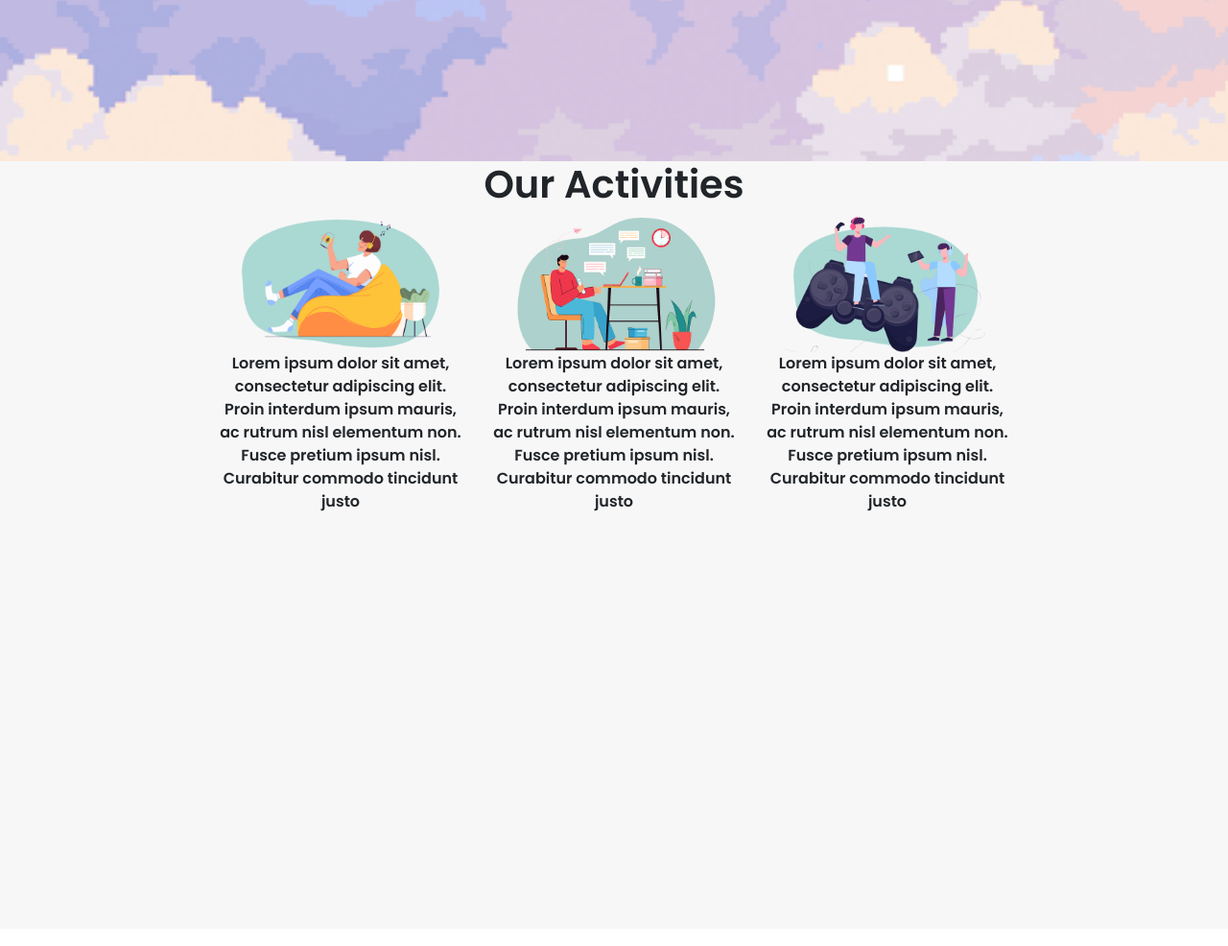
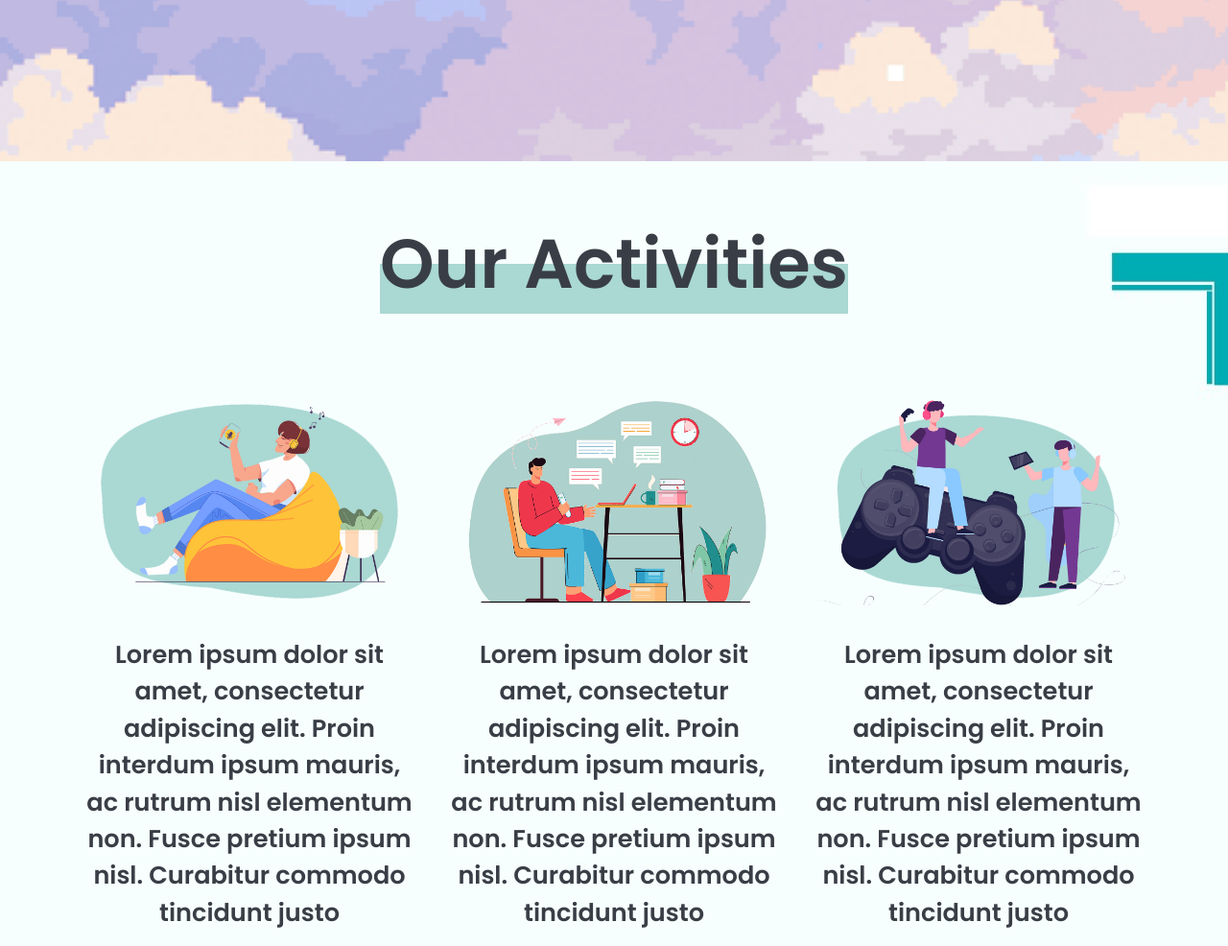
Before and after one commit to MariamZaghouanii/Doxa, a plain HTML site: page index.html in a window 1280 px wide. Shown: the part 632-1618 px from the top of the page at 96% size. Drawn offline with nearby package versions, Linux system fonts and the light colour scheme.

Commit message:
finished activities section

```diff
--- a/index.html
+++ b/index.html
@@ -38,16 +38,16 @@
 
     <!-- SECOND SECTION -->
     <section>
-        <div class="second-section">
+        <div class="second-section d-flex align-items-center row">
             <div class="container">
-                <div class="activities-title">
-                    <h1 class="text-center">Our Activities</h1>
+                <div class="text-center activities-title">
+                    <h1>Our Activities</h1>
                 </div>
 
                 <div class="activities d-flex flex-wrap justify-content-center">
 
                     <!-- MUSIC -->
-                    <div class="activity d-flex flex-column col-10 col-sm-10 col-md-8 col-lg-4 col-xl-3">
+                    <div class="activity d-flex flex-column col-10 col-sm-10 col-md-8 col-lg-4 col-xl-4">
                         <div class="activity-image text-center">
                             <img id="activity-img" src="assets/activities/music.png" alt="a person listening to music online">
                         </div>
@@ -59,7 +59,7 @@
                     </div>
 
                     <!-- DEBATES -->
-                    <div class="activity d-flex flex-column col-10 col-sm-10 col-md-8 col-lg-4 col-xl-3">
+                    <div class="activity d-flex flex-column col-10 col-sm-10 col-md-8 col-lg-4 col-xl-4">
                         <div class="activity-image text-center">
                             <img id="activity-img" src="assets/activities/debate.png" alt="a person debating online">
                         </div>
@@ -71,7 +71,7 @@
                     </div>
 
                     <!-- GAMES -->
-                    <div class="activity d-flex flex-column col-10 col-sm-10 col-md-8 col-lg-4 col-xl-3">
+                    <div class="activity d-flex flex-column col-10 col-sm-10 col-md-8 col-lg-4 col-xl-4">
                         <div class="activity-image text-center">
                             <img id="activity-img" src="assets/activities/games.png" alt="people gaming">
                         </div>
@@ -86,6 +86,9 @@
         </div>
     </section>
 
+    <script src="https://code.jquery.com/jquery-3.6.0.js"></script>
+
+    <script type="text/javascript" src="script.js"></script>
 </body>
 
 </html>
--- a/script.js
+++ b/script.js
@@ -0,0 +1,12 @@
+$(window).scroll(function(){
+    var scroll = $(window).scrollTop();
+    $('.section-one').css({
+        filter: "blur(" + (scroll/60) + "px)"
+    })
+})
+
+$("button").click(function() {
+    $('html,body').animate({
+        scrollTop: $(".second-section").offset().top},
+        'slow');
+});
--- a/styles.css
+++ b/styles.css
@@ -85,13 +85,34 @@ body{
 /* SECOND SECTION */
 
 .second-section{
-  background-color: #EEEEEE78;
+  background: url("./assets/backgrounds/light-blue-bg.jpg") no-repeat center center;
+  -webkit-background-size: cover;
+  -moz-background-size: cover;
+  -o-background-size: cover;
+  background-size: cover;
   min-height: 100vh;
+  color: var(--color-dark);
+}
+
+.activities-title{
+  margin: 4rem auto;
+}
+
+.activities-title>h1{
+  box-shadow: inset 0 -50px 0 var(--soft-blue), 0 2px 0 var(--soft-blue);
+  display: inline;
+  font-size: 4.5em;
+}
+
+.activtity-description>p{
+  font-size: 1.6rem;
+
 }
 
 #activity-img{
-  width: 90%;
+  width: 99%;
   height: auto;
+  margin: 2rem auto;
 }
 
 /* MEDIA QUERRIES */
@@ -137,3 +158,10 @@ body{
     width: 90vw;
   }
 }
+
+@media (max-width: 550px){
+  .activities-title>h1{
+    font-size: 3.1rem;
+    box-shadow: inset 0 -30px 0 var(--soft-blue);
+  }
+}
```
Also changed, not shown: assets/backgrounds/light-blue-bg.jpg (added).
